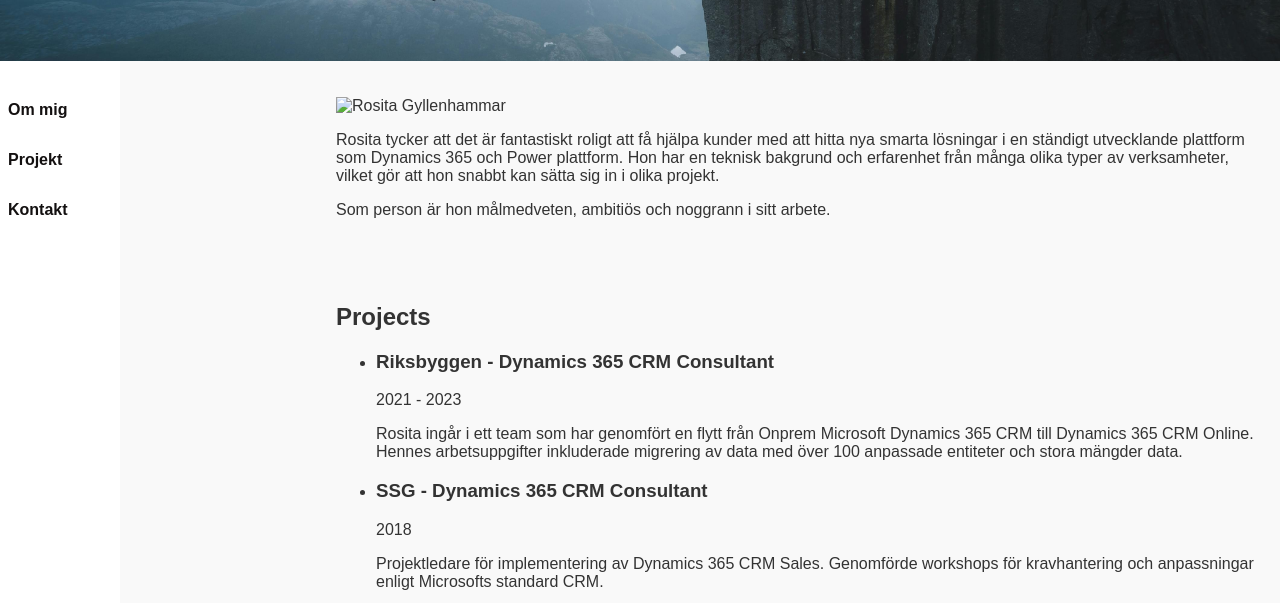
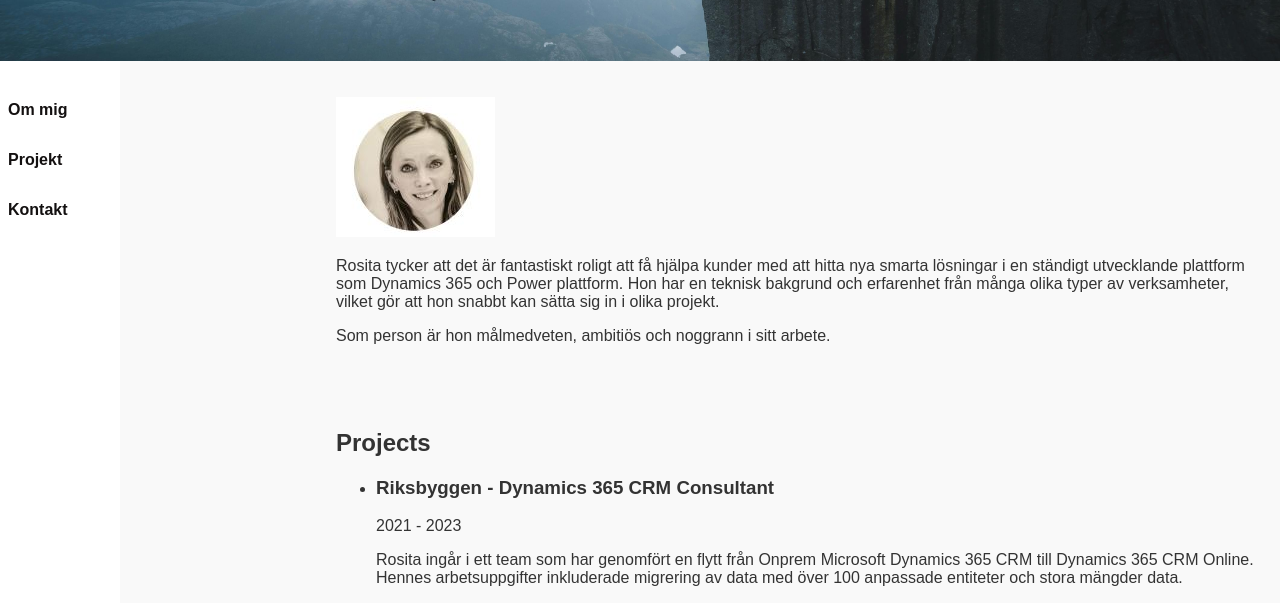
Before and after one commit to RosGyl/my-html-js-project, a website: page index.html in a window 1280 px wide. Shown: the part 142-745 px from the top of the page. Drawn offline with Linux system fonts and the light colour scheme.

Commit message:
ändrat bildlänk igen

```diff
--- a/index.html
+++ b/index.html
@@ -23,8 +23,10 @@
         <h2></h2>
         <div class="about-container">
           <img
-            src=".src\profile.jpg"
             src="profile.jpg"
+            src="profile.jpg"
+            git
+            status
             alt="Rosita Gyllenhammar"
             class="profile-pic"
           />
```
